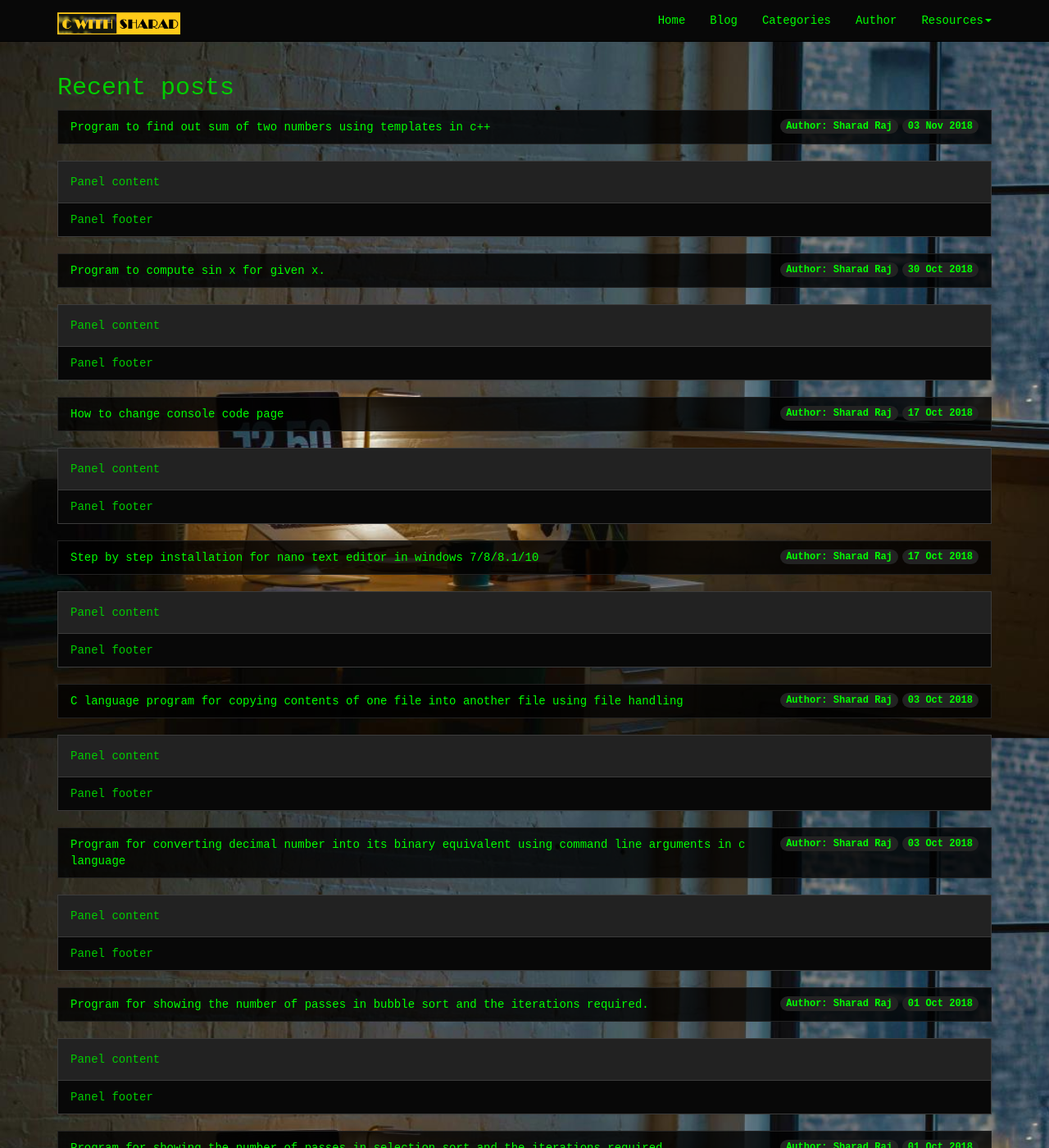
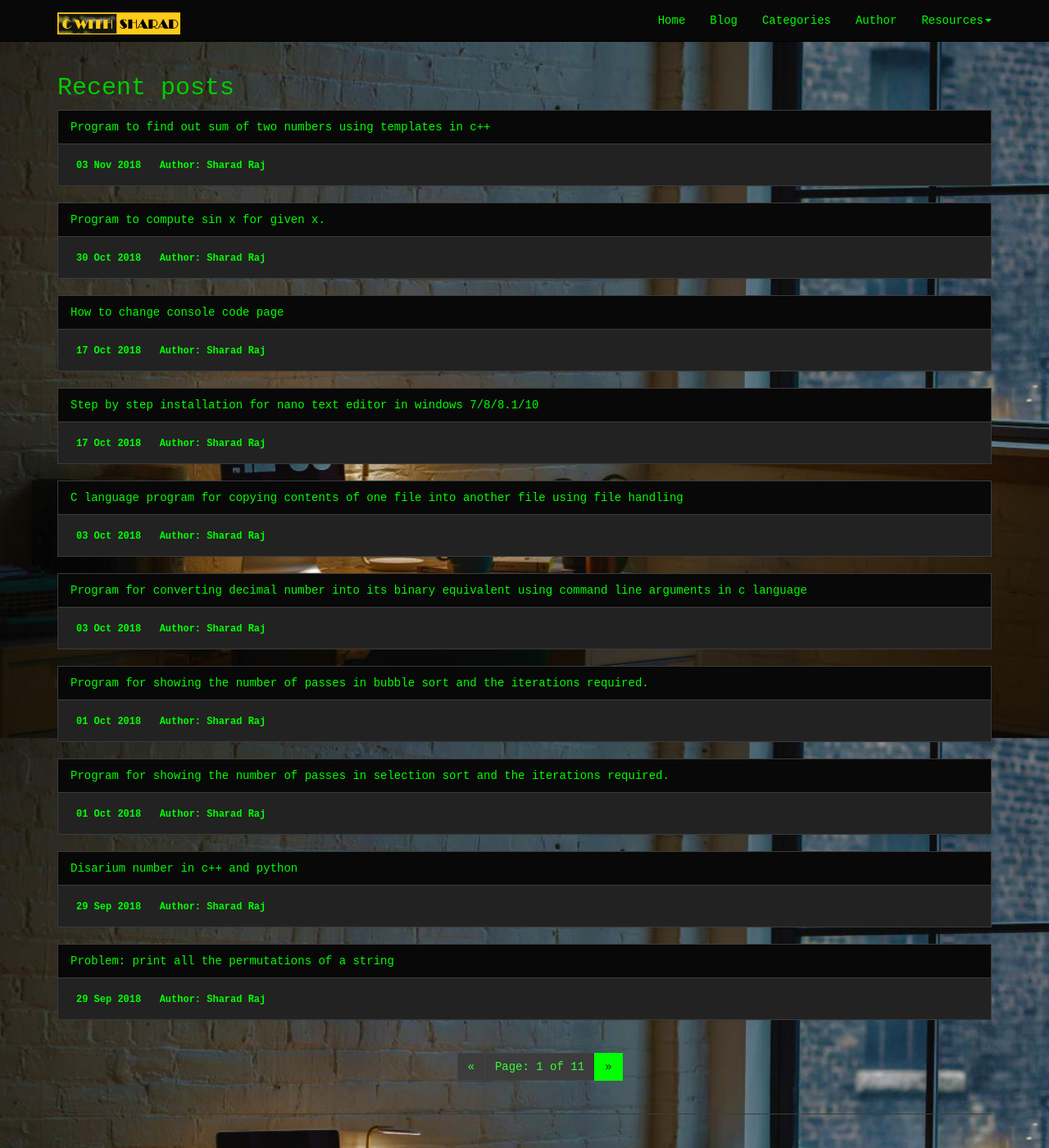
Before and after one commit to cwithsharad/cwithsharad.github.io, a Jekyll site: the page built from blog/index.html, in a window 1280 px wide and 1400 px high. Shown: the whole window at 82% size. Built offline with Jekyll 4.4.1, drawn with Linux system fonts in a browser that asks for light colours; emoji names are drawn with the system emoji font; the list of posts is cut into pages by our own code; some of the changed text lies outside the part shown.

Commit message:
Update index.html

```diff
--- a/blog/index.html
+++ b/blog/index.html
@@ -12,19 +12,13 @@ layout: blog
 
 <div class="row">
 {% for post in paginator.posts %}
-	<div class="col-lg-12">
-		<ul class="list-group">
-			<li class="list-group-item" style="background:rgb(0,0,0,0.8)!important">
+		<div class="col-lg-12">
+	    		<div class="panel panel-default">
+                    		<div class="panel-heading"><a href="{{ post.url }}">{{ post.title | capitalize }}</a></div>
+                    		<div class="panel-body">
 				<span class="badge">{{ post.date | date_to_string }}</span>
 				<span class="badge">Author: {{ post.author }}</span>
-				<a href="{{ post.url }}">{{ post.title | capitalize }}</a>
-			</li>
-		</ul>
-	</div>
-		<div class="col-lg-12">
-	    		<div class="panel panel-default">
-        	            <div class="panel-body">Panel content</div>
-                	    <div class="panel-footer">Panel footer</div>
+				</div>
 			</div>
     		</div>
 {% endfor %}
@@ -56,3 +50,16 @@ layout: blog
 <div class="col-sm-3">
 </div>
 </div>
+
+
+<!--
+	<div class="col-lg-12">
+		<ul class="list-group">
+			<li class="list-group-item" style="background:rgb(0,0,0,0.8)!important">
+				<span class="badge">{{ post.date | date_to_string }}</span>
+				<span class="badge">Author: {{ post.author }}</span>
+				<a href="{{ post.url }}">{{ post.title | capitalize }}</a>
+			</li>
+		</ul>
+	</div>
+-->
```
